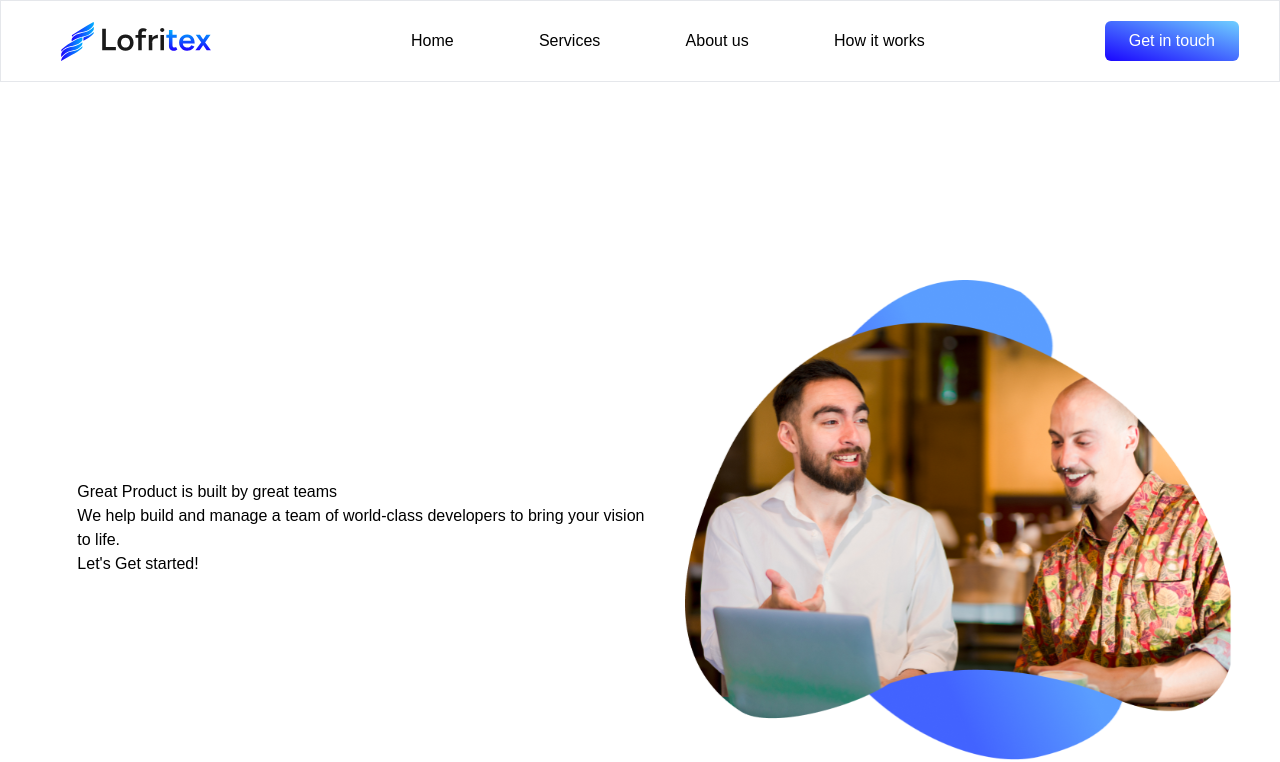
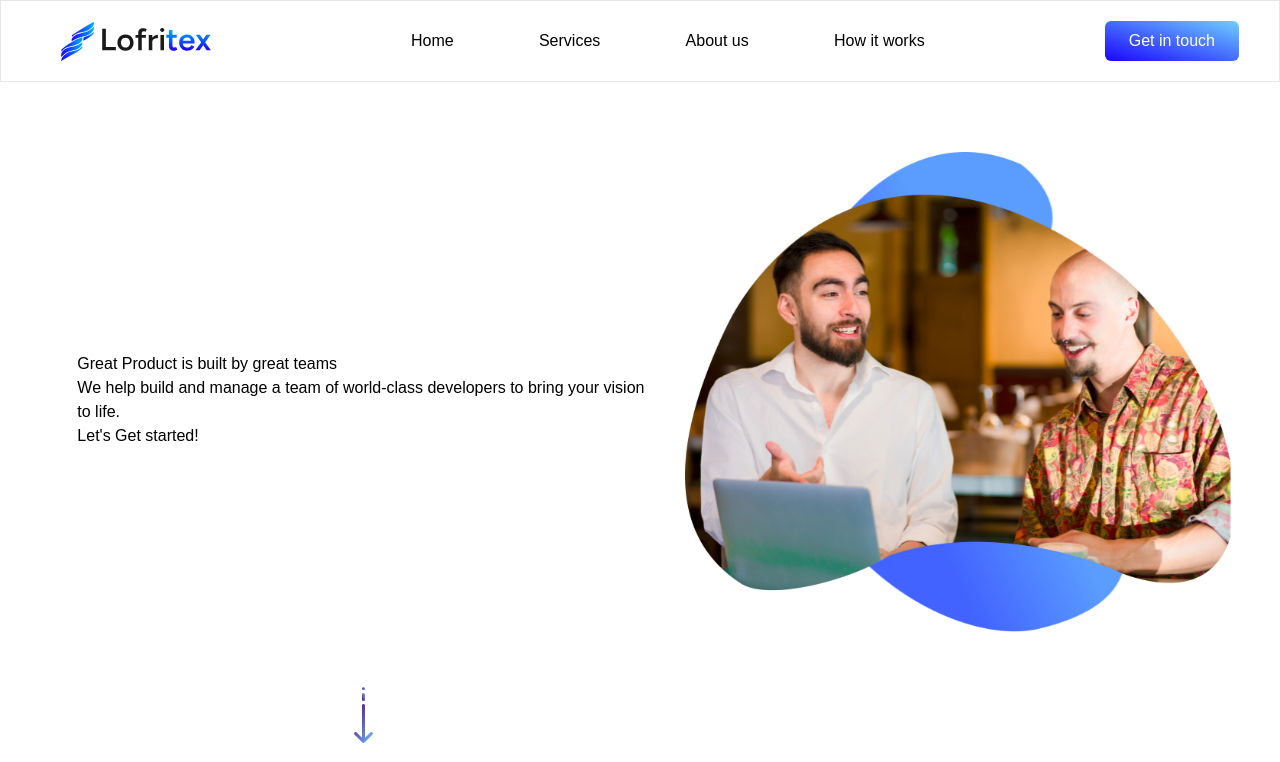
Before and after one commit to lofritex/company-website, a React (Vite) app: page / in a window 1280 px wide. Shown: the top 762 px of the page. Built offline with nearby package versions, Linux system fonts and the light colour scheme.

Commit message:
Add sizing changes to pages

```diff
--- a/package.json
+++ b/package.json
@@ -4,7 +4,7 @@
   "version": "0.0.0",
   "type": "module",
   "scripts": {
-    "dev": "vite",
+    "dev": "vite --host",
     "build": "vite build",
     "lint": "eslint . --ext js,jsx --report-unused-disable-directives --max-warnings 0",
     "preview": "vite preview"
--- a/src/Layouts/RootLayout.jsx
+++ b/src/Layouts/RootLayout.jsx
@@ -5,11 +5,11 @@ import Footer from "./Footer";
 
 export default function RootLayout() {
   return (
-    <div className="w-full">
+    <div className="w-full flex flex-col">
       <header className="w-full fixed z-50">
         <Navbar />
       </header>
-      <main className="w-full pt-32">
+      <main className="w-full">
         <Outlet />
       </main>
       <footer className="w-full">
--- a/src/Pages/Sections/About.jsx
+++ b/src/Pages/Sections/About.jsx
@@ -2,8 +2,8 @@ import AboutPic from "../Images/About.svg";
 
 export default function About() {
   return (
-    <section className="relative flex h-full w-full flex-col items-center justify-center ">
-      <h1 className="absolute left-[37%] top-40 text-6xl font-bold">
+    <section className="relative flex h-screen mt-20 w-full flex-col items-center justify-center ">
+      <h1 className="absolute left-[37%] top-16 text-6xl font-bold">
         ABOUT US
       </h1>
       <div className="flex items-center justify-center">
--- a/src/Pages/Sections/Misson.jsx
+++ b/src/Pages/Sections/Misson.jsx
@@ -3,7 +3,7 @@ import vision from "../Images/vision.svg";
 
 export default function Misson() {
   return (
-    <section className="h-screenSize flex w-full items-center justify-center">
+    <section className="h-screen flex w-full items-center justify-center">
       <div className="flex w-half flex-col items-center justify-center">
         <img src={mission} alt="Our Mission Pic" className="m-10 w-40" />
         <h2>OUR MISSION</h2>
--- a/src/Pages/Sections/WhyUs.jsx
+++ b/src/Pages/Sections/WhyUs.jsx
@@ -4,7 +4,7 @@ import HalfCircle from "../Images/HalfCircle.svg";
 
 export default function WhyUs() {
   return (
-    <section className="w-full h-mobScreen lg:h-screenSize flex flex-col  lg:flex-row  justify-center items-center bg-primary">
+    <section className="w-full h-mobScreen lg:h-screen flex flex-col  lg:flex-row  justify-center items-center bg-primary">
       <div className="w-full lg:w-half p-3 h-full flex flex-col justify-center items-center text-left relative">
         <img src={HalfCircle} alt=" " className=" absolute top-0 left-56 z-0"/>
         <div>
--- a/tailwind.config.js
+++ b/tailwind.config.js
@@ -9,12 +9,12 @@ export default {
       spacing:{
         "half" : "50%",
         "mobScreen" : "150vh",
-        "nav"  : "8vh",
+        "nav"  : "8%",
         "logo" : "150px",
         "pic"  : "60%",
         "cardWidth" : "333px",
         "cardHeight-1" : "260px",
-        "screenSize" : "92vh",
+        "screenSize" : "87vh",
       },
       colors:{
         "primary" : "#FFFFFF",
```
